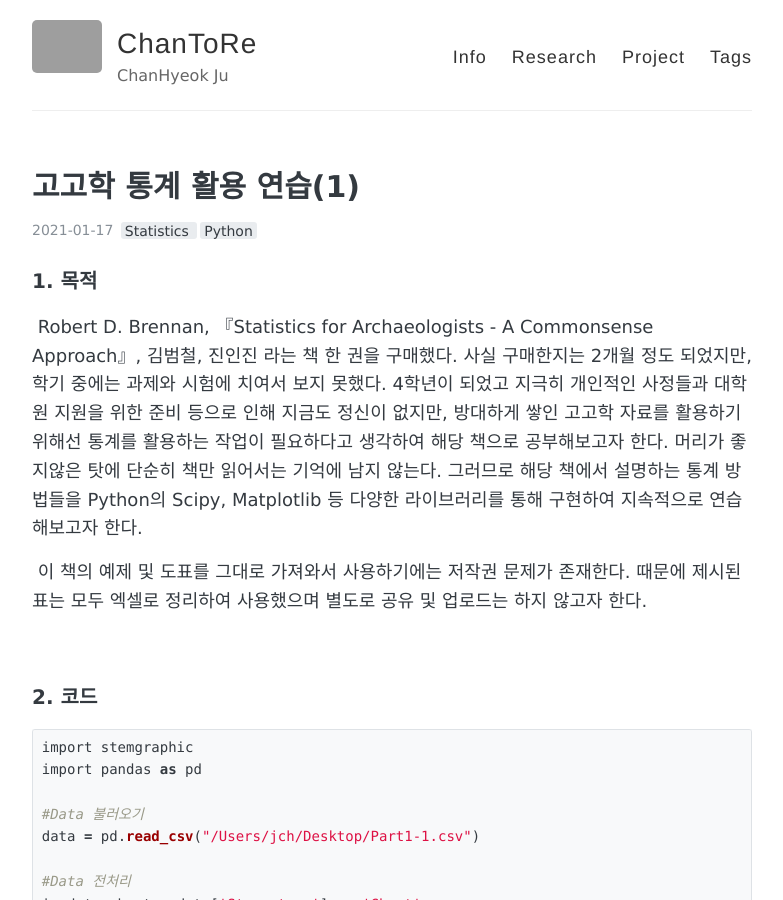
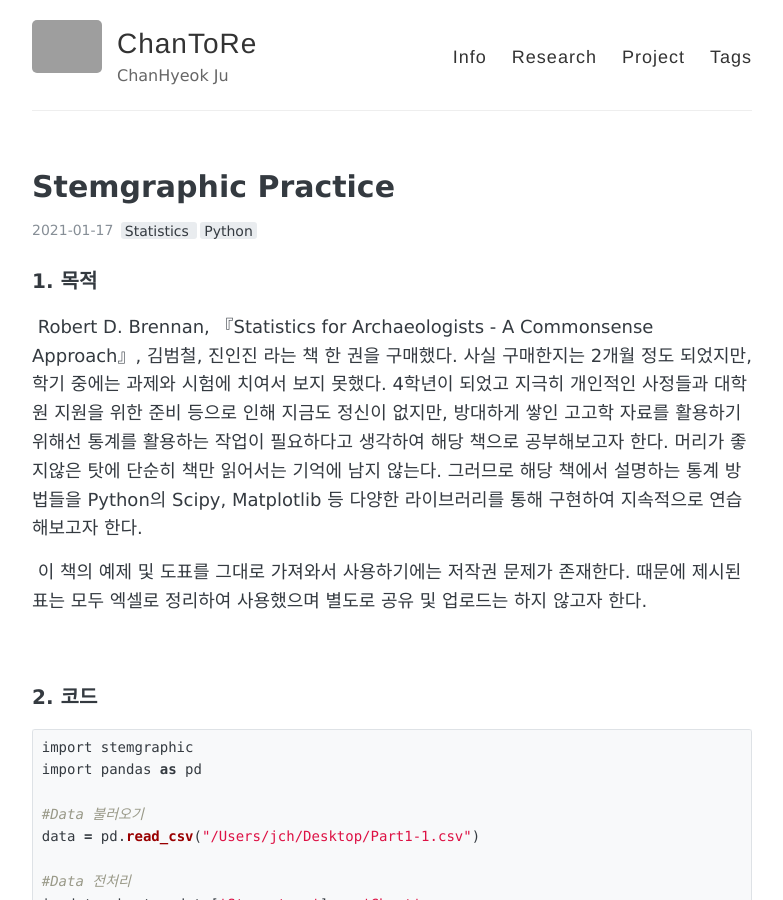
Before and after one commit to mimirep/mimirep.github.io, a Jekyll site: the page built from _posts/2021-01-17-Stemgraphic Practice.md, in a window 1280 px wide and 900 px high. Shown: the whole window, without its empty margins (248-1031 px from the left). Built offline with Jekyll 4.4.1, drawn with Linux system fonts in a browser that asks for light colours; comment, search, counter and statistics services are not loaded; grey boxes are pictures that could not be loaded.

Commit message:
Update : Stemgraphic Practice
Rename title

```diff
--- a/_posts/2021-01-17-Stemgraphic Practice.md
+++ b/_posts/2021-01-17-Stemgraphic Practice.md
@@ -1,6 +1,6 @@
 ---
 layout: post
-title: "고고학 통계 활용 연습(1)"
+title: "Stemgraphic Practice"
 tags: [Statistics, Python]
 comments: true
 ---
```
